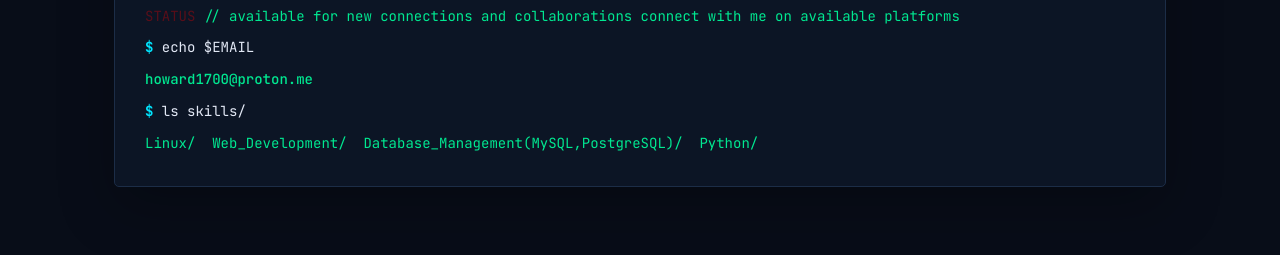
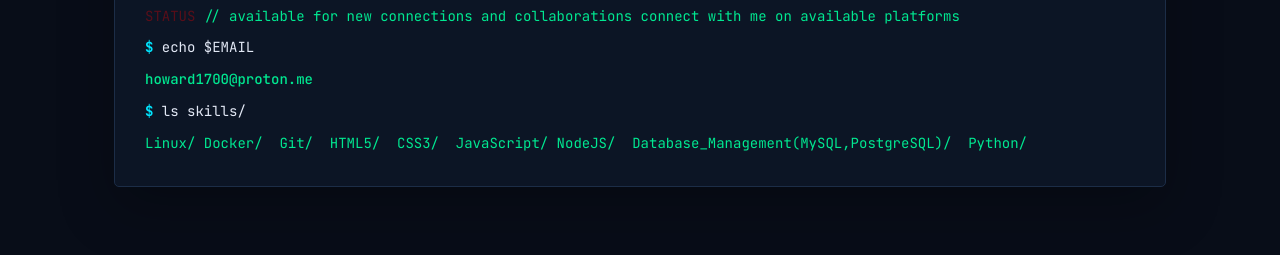
Before and after one commit to howard-einstein/me.1, a plain HTML site: page index.html in a window 1280 px wide. Shown: the part 863-1118 px from the top of the page. Drawn offline with Linux system fonts and the light colour scheme.

Commit message:
I got time today

```diff
--- a/index.html
+++ b/index.html
@@ -168,7 +168,7 @@
             </p>
             <p><b>$</b> ls skills/</p>
             <p class="green">
-              Linux/&nbsp; Web_Development/&nbsp;
+              Linux/&nbsp;Docker/&nbsp; Git/&nbsp; HTML5/&nbsp; CSS3/&nbsp; JavaScript/&nbsp;NodeJS/&nbsp;
               Database_Management(MySQL,PostgreSQL)/&nbsp; Python/&nbsp;
             </p>
           </div>
```
